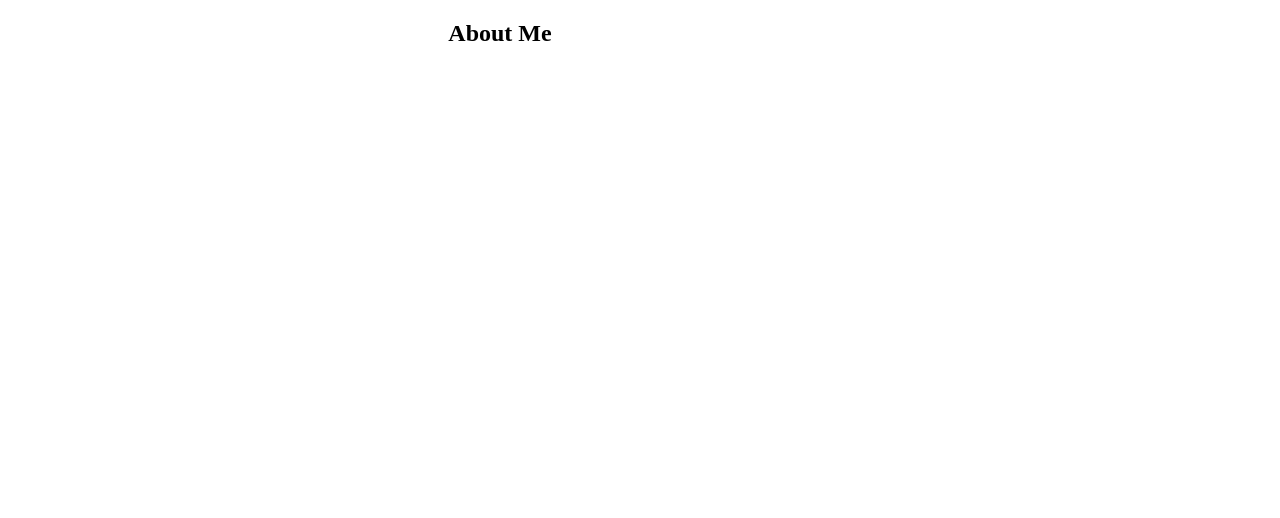
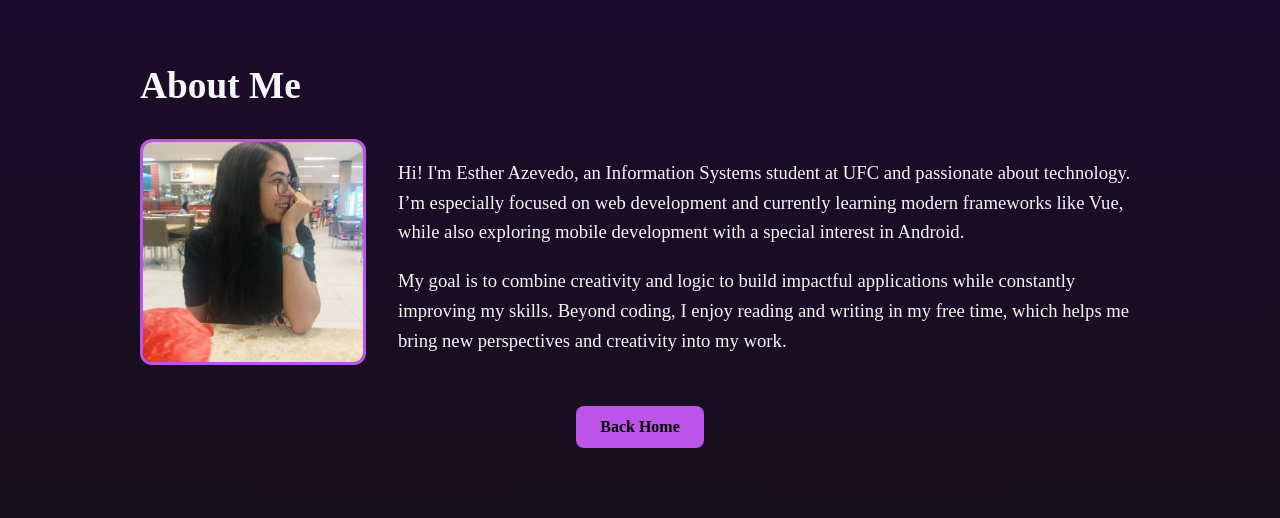
Before and after one commit to EstherAzevedo/landing-page, a Vue app: page /aboutme in a window 1280 px wide. Shown: the top 518 px of the page. Built offline with nearby package versions, Linux system fonts and the light colour scheme.

Commit message:
feat: page about me version initial

```diff
--- a/src/pages/AboutMe.vue
+++ b/src/pages/AboutMe.vue
@@ -1,18 +1,116 @@
 <template>
-    <section class="aboutMe">
-        <div class="content">
-            <div class="info">
-                <h1>About Me</h1>
+    <section class="about">
+        <div class="container">
+            <h2>About Me</h2>
+
+            <div class="about-content">
+                <div class="about-photo">
+                    <img src="/Esther_AboutMe.jpeg" alt="Esther Azevedo" />
+                </div>
+
+                <div class="about-text">
+                    <p>
+                        Hi! I'm Esther Azevedo, an Information Systems student at UFC and passionate about technology.
+                        I’m especially focused on web development and currently learning modern frameworks like Vue,
+                        while also exploring mobile development with a special interest in Android.
+                    </p>
+                    <p>
+                        My goal is to combine creativity and logic to build impactful applications while constantly
+                        improving my skills. Beyond coding, I enjoy reading and writing in my free time, which helps me
+                        bring new perspectives and creativity into my work.
+                    </p>
+                </div>
             </div>
+
+            <router-link to="/" class="back-button">Back Home</router-link>
         </div>
     </section>
+
 </template>
+
 <style scoped>
-.content {
+.about {
+    padding: 4rem 2rem;
+    color: #f5f6f7;
+    min-height: 100vh;
+    background: linear-gradient(to bottom, #1C0B2B 0%, #121212 100%);
+}
+
+.about .container {
+    max-width: 1000px;
+    margin: 0 auto;
+}
+
+.about h2 {
+    font-size: 28pt;
+    margin: 0 0 2rem 0;
+    text-align: left;
+}
+
+.about-content {
     display: flex;
-    justify-content: center;
+    justify-content: flex-start;
     align-items: flex-start;
-    gap: 10rem;
-    max-width: 1000px;
+    gap: 2rem;
+}
+
+.about-photo img {
+    width: 220px;
+    height: 220px;
+    border-radius: 12px;
+    object-fit: cover;
+    border: 3px solid #bc54e9;
+}
+
+.about-text {
+    max-width: calc(100% - 240px);
+    font-size: 14pt;
+    line-height: 1.6;
+}
+
+.back-button {
+    display: block;
+    margin: 2rem auto 0;
+    padding: 0.75rem 1.5rem;
+    color: #010002;
+    background: #bc54e9;
+    text-decoration: none;
+    border-radius: 8px;
+    font-weight: bold;
+    text-align: center;
+    width: fit-content;
+}
+
+.back-button:hover {
+    background: #d4a1c3;
+}
+
+@media (max-width: 768px) {
+    .about .container {
+        padding: 0 1rem;
+    }
+
+    .about h2 {
+        text-align: center;
+    }
+
+    .about-content {
+        flex-direction: column;
+        align-items: center;
+        text-align: center;
+    }
+
+    .about-photo img {
+        width: 200px;
+        height: 200px;
+    }
+
+    .about-text {
+        max-width: 100%;
+    }
+
+    .back-button {
+        margin-top: 1.5rem;
+    }
 }
 </style>
```
Also changed, not shown: public/Esther_AboutMe.jpeg (added).
